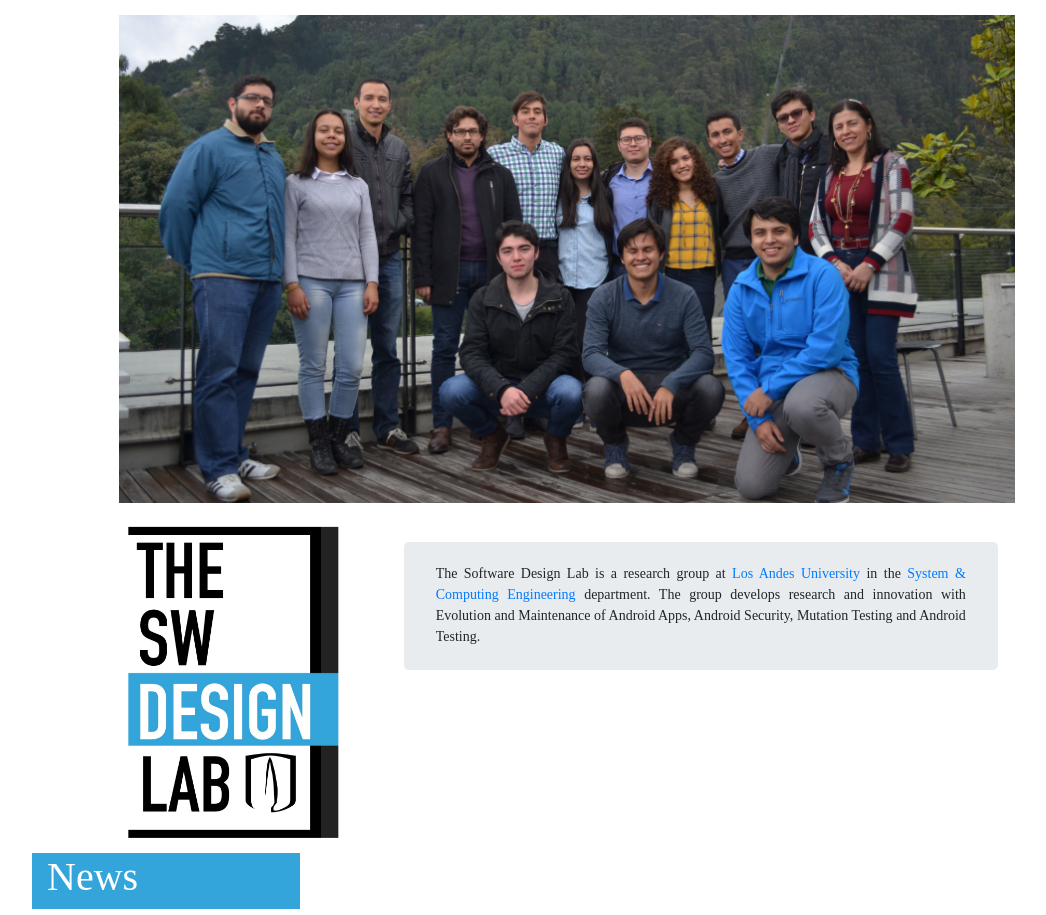
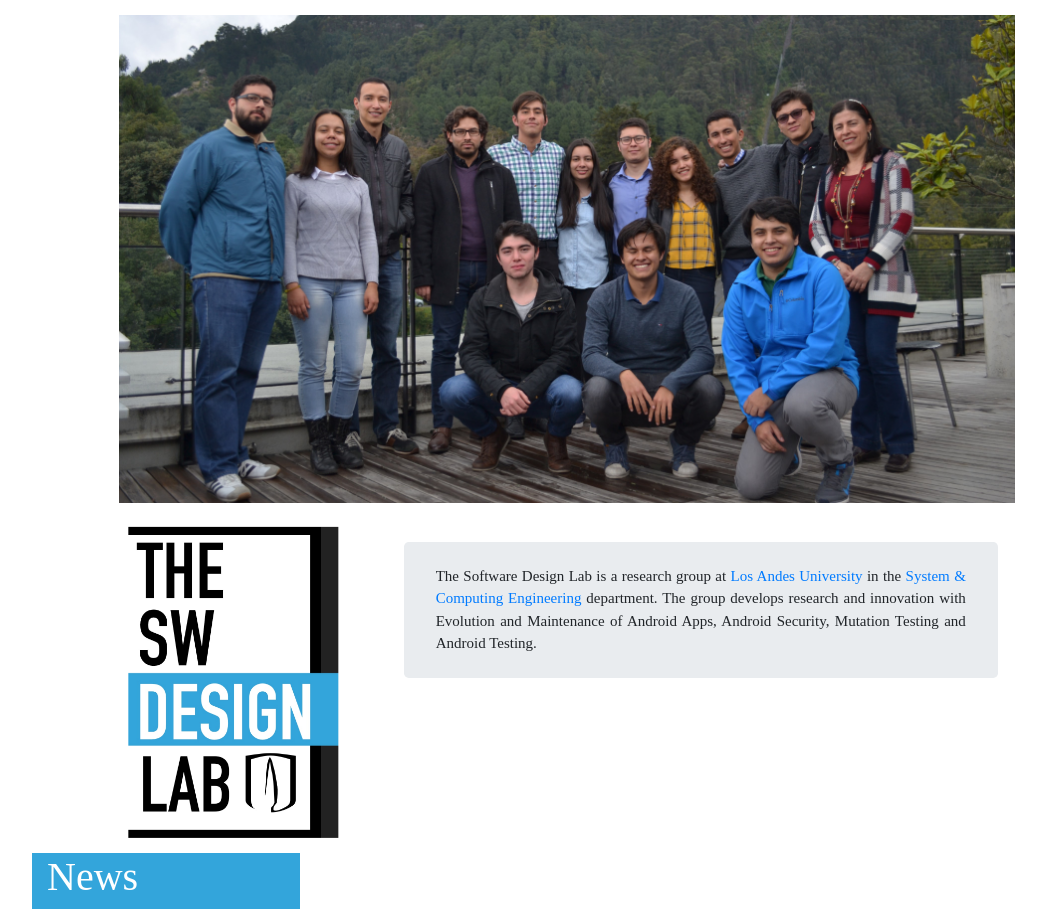
Before and after one commit to uwsampa/research-group-web, a Jekyll site: the page built from index.html, in a window 1280 px wide. Shown: the part 204-1119 px from the top of the page, without its empty margins (73-1119 px from the left). Built offline with Jekyll 4.4.1, drawn with Linux system fonts in a browser that asks for light colours; some web fonts are replaced; grey boxes are pictures that could not be loaded.

Commit message:
Font size fixed

```diff
--- a/css/group.scss
+++ b/css/group.scss
@@ -60,7 +60,7 @@ a > .fa {
     text-align: justify;
     padding-top: 1.5em;
     padding-bottom: 0.5em;
-    font-size: 15px%
+    font-size: 15px;
 }
 
 /* Group logo */
```
